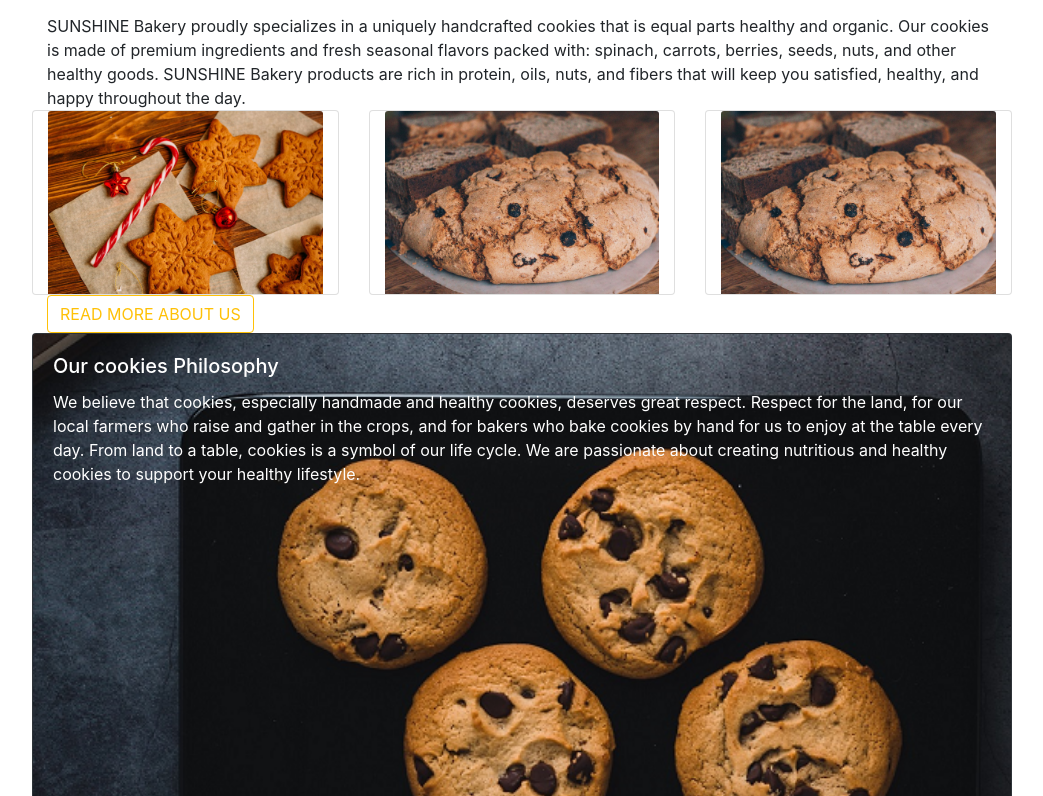
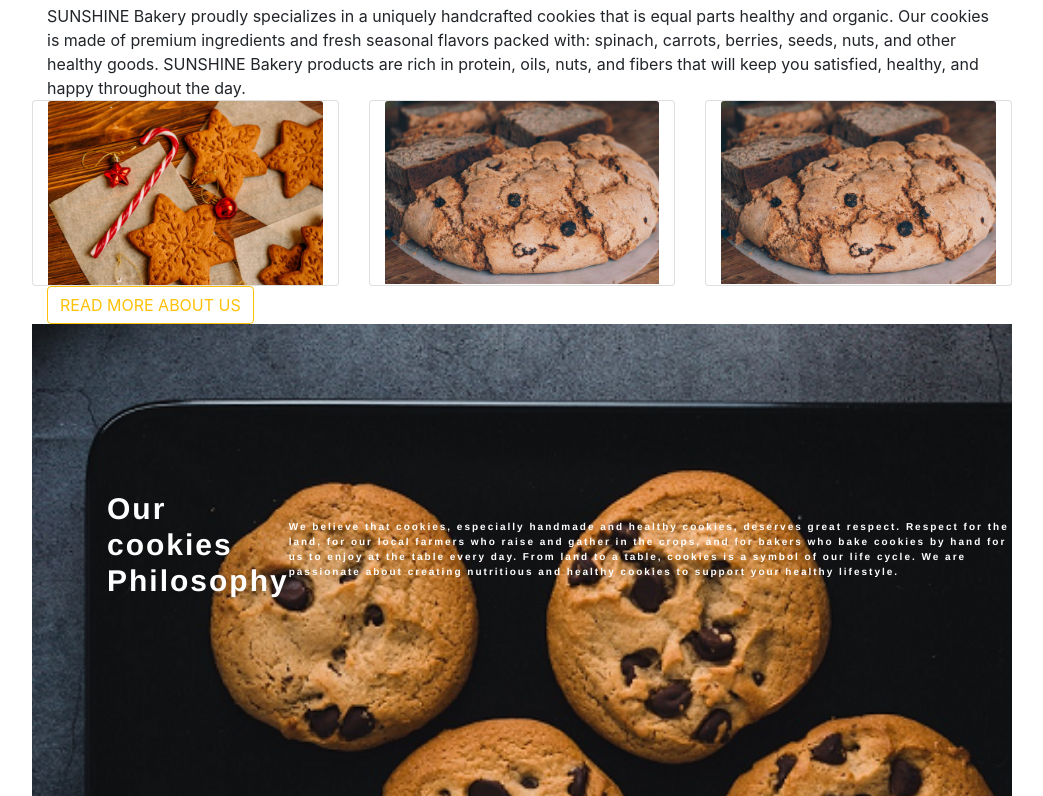
Before and after one commit to SmallAustralia/final, a plain HTML site: page index.html in a window 1280 px wide. Shown: the part 2004-2800 px from the top of the page, without its empty margins (118-1161 px from the left). Drawn offline with nearby package versions, Linux system fonts and the light colour scheme; a web font is replaced by a local one.

Commit message:
parallax

```diff
--- a/css/style.css
+++ b/css/style.css
@@ -90,3 +90,57 @@ body {
     color: white;
     background-color: rgb(19, 16, 16);
 }
+
+
+
+
+ #works{
+  height: 100vh;
+  width: 100%;
+  position: relative;
+}
+
+#works .second-img {
+  width: 100%;
+  height: 100%;
+  background-image: url(../img/footertop.jpg);
+  background-color: red;
+  background-position: center center;
+  background-repeat: no-repeat;
+  background-size: cover;
+  position: absolute;
+  z-index: 1;
+}
+
+#works .title{
+  position: relative;
+  z-index: 2;
+  width: 100%;
+  height: 100%;
+  text-align: left;
+  display: flex;
+  justify-content: left;
+  align-items: center;
+  padding-left: 75px;
+  padding-bottom: 350px;
+
+
+}
+h2  {
+    color: white;
+    font-family: helvetica;
+    font-weight: 700;
+    font-size: 30px;
+    letter-spacing: 2px;
+  }
+  span {
+    display:inline;
+    color: white;
+    font-family: helvetica;
+    font-weight: 700;
+    font-size: 10px;
+    letter-spacing: 2px;
+  }
+.second-img {
+  background-attachment: fixed;
+}
--- a/index.html
+++ b/index.html
@@ -59,7 +59,7 @@
             </div>
         </div>
     </main>
-    <section class="container">
+    <section class="container" class="center-block" >
         <h2>Our Menu</h2>
         <h6>Take a look at our menu and choose your meal or order it right from our bakery</h6>
         <section class="container">
@@ -125,14 +125,15 @@
             </div>
        </div>
     </section>
-    <section>
-        <div class="card bg-dark text-white">
-            <img src="img/footertop.jpg" class="card-img" alt="...">
-            <div class="card-img-overlay">
-                <h5 class="card-title">Our cookies Philosophy</h5>
-                <p class="card-text">We believe that cookies, especially handmade and healthy cookies, deserves great respect. Respect for the land, for our local farmers who raise and gather in the crops, and for bakers who bake cookies by hand for us to enjoy at the table every day. From land to a table, cookies is a symbol of our life cycle. We are passionate about creating nutritious and healthy cookies to support your healthy lifestyle.</p>
-            </div>
+    <section id="works">
+        <div class="second-img">
         </div>
+        <div class="title">
+            <h2>Our cookies Philosophy</h2>
+            <span>We believe that cookies, especially handmade and healthy cookies, deserves great respect. Respect for the land, for our local farmers who raise and gather in the crops, and for bakers who bake cookies by hand for us to enjoy at the table every day. From land to a table, cookies is a symbol of our life cycle. We are passionate about creating nutritious and healthy cookies to support your healthy lifestyle.</span>
+
+        </div>
+</section>
     </section>
     <section>
         <div class="container">
```
